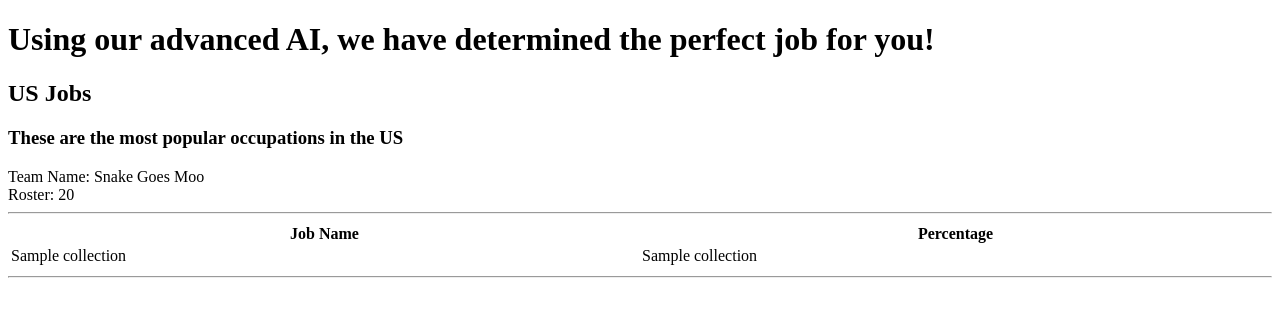
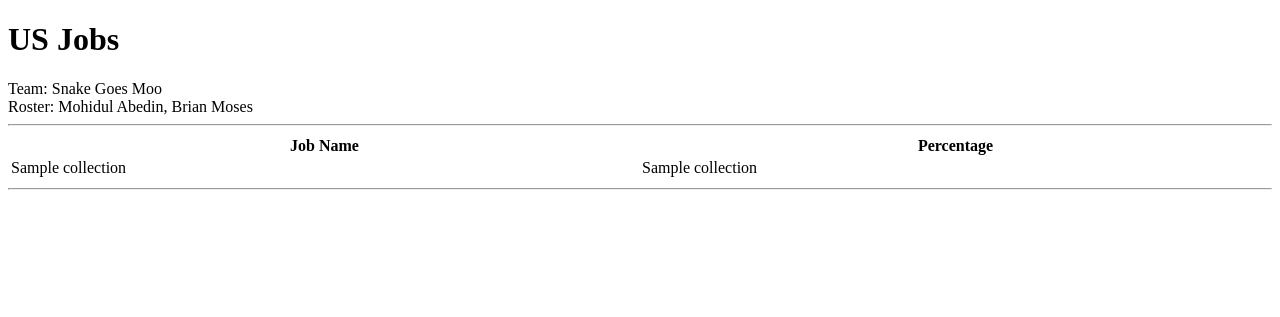
Before and after one commit to bmoses00/SoftDev, a Flask app: template 10_occ/templates/my_foist_template.html in a window 1280 px wide. Shown: the top 317 px of the page. Run offline with Flask 2, Linux system fonts and the light colour scheme; the template is opened without the code that fills it: most values are stand-ins (such as "Sample title", 1, 10 or a date in 2020).

Commit message:
Improved 10_occ

```diff
--- a/10_occ/app.py
+++ b/10_occ/app.py
@@ -40,8 +40,8 @@ def hello_world():
 
 @app.route("/my_foist_template")
 def foist():
-    return selector() + render_template("my_foist_template.html",
-                           collection = mylist)
+    return ("Your future occupation is: " + selector() + render_template("my_foist_template.html",
+                           collection = mylist))
 
 if __name__ == "__main__":
         app.debug = True
--- a/10_occ/templates/my_foist_template.html
+++ b/10_occ/templates/my_foist_template.html
@@ -4,14 +4,9 @@
         <title> Your Future Job! </title>
     </head>
     <body>
-      <h1> Using our advanced AI, we have
-      determined the perfect job for you!
-    </h1>
-      <h2> US Jobs </h2>
-
-        <h3> These are the most popular occupations in the US </h3>
-        Team Name: Snake Goes Moo <br>
-        Roster: 20
+      <h1> US Jobs </h1>
+        Team: Snake Goes Moo <br>
+        Roster: Mohidul Abedin, Brian Moses
         <br> <hr>
         <table style="width:100%">
         <tr>
```
